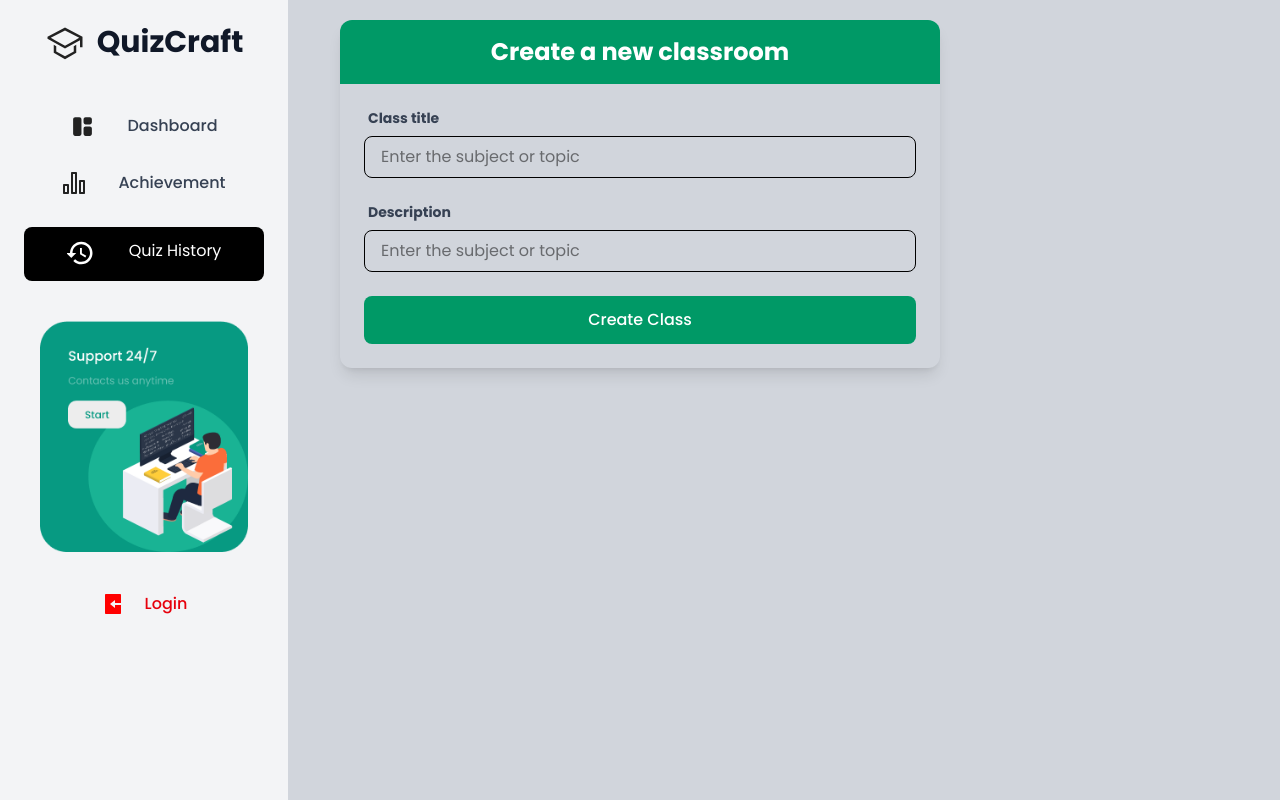
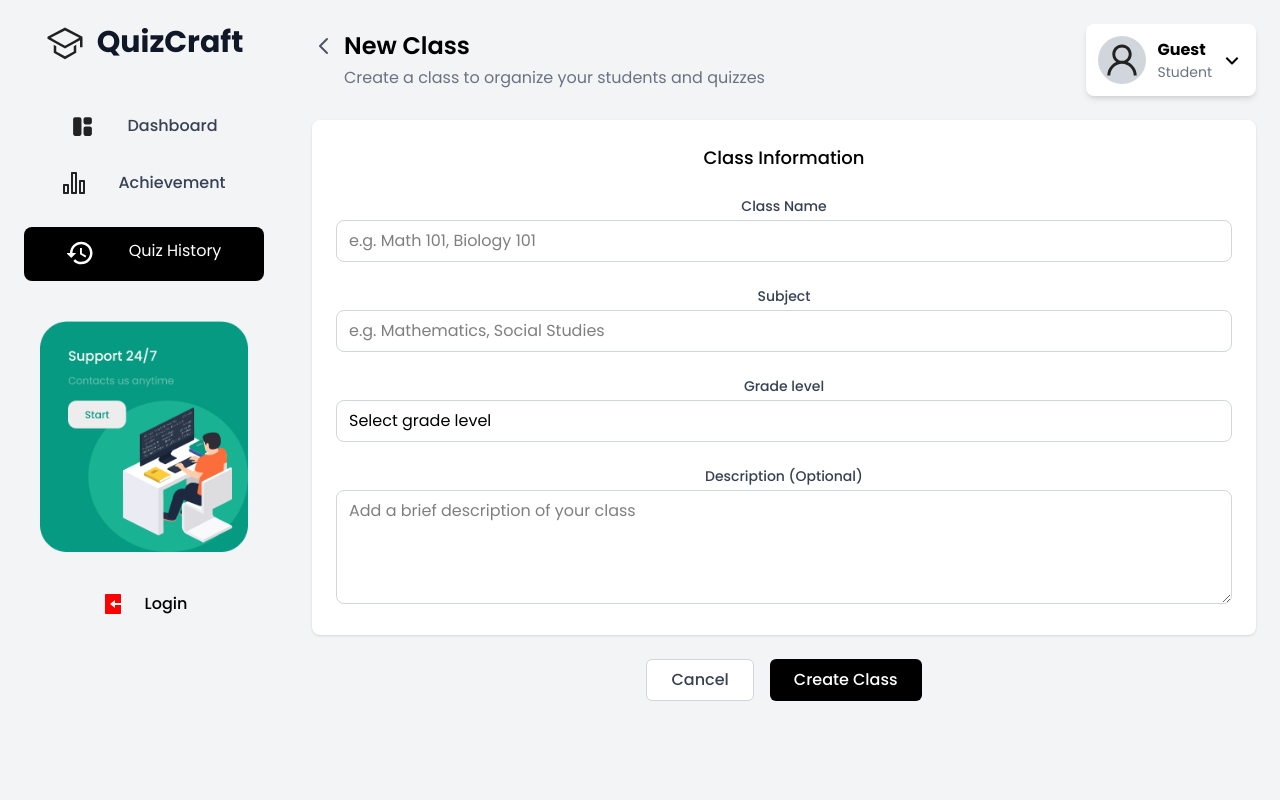
Before and after one commit to rahulkumarbhagat-coder/Classrooms, a React (Vite) app in the folder client/: page /create-classroom in a window 1280 px wide. Built offline with nearby package versions, Linux system fonts and the light colour scheme; no server answers.

Commit message:
Styling Classroom pages to match designs, CreateClassroom.jsx now matches design. I have ommitted the adding students section at the bottom of the form due to time constraints

```diff
--- a/client/src/components/Header.jsx
+++ b/client/src/components/Header.jsx
@@ -18,7 +18,7 @@ const Header = () => {
             </div>
           </div>
 
-      {/* Profile and Breadcrumbs */}
+      {/* Profile */}
       <div className="flex gap-5 justify-between self-end items-center">
           <div className="flex items-center bg-white p-3 rounded-lg shadow-2xl">
             <div className="w-12 h-12 bg-gray-300 rounded-full flex justify-center items-center"><img src="Frame (3).svg" alt="" /></div>
--- a/client/src/components/Sidebar.jsx
+++ b/client/src/components/Sidebar.jsx
@@ -13,28 +13,28 @@ const Sidebar = () => {
         <h1 className="text-3xl font-bold text-gray-900">QuizCraft</h1>
         </div>
         <nav className="space-y-4">
-          <a href="#" className="block mb-8 text-gray-700 font-medium hover:text-black">
+          <Link to={'/'} className="block mb-8 text-gray-700 font-medium hover:text-black">
             <div className="flex gap-8 justify-center">
               <img src="ic_round-space-dashboard.svg" alt="" /> Dashboard
             </div>
-            </a>
-            <a href="#" className="block mb-8 text-gray-700 font-medium hover:text-black">
+          </Link>
+          <Link href="#" className="block mb-8 text-gray-700 font-medium hover:text-black">
             <div className="flex gap-8 justify-center">
               <img src="graph-bar 1.svg" alt="" /> Achievement
             </div>
-            </a>
-          <a href="#" className="block mt-8 text-white bg-black p-3 rounded-lg">
+          </Link>
+          <Link href="#" className="block mt-8 text-white bg-black p-3 rounded-lg">
             <div className="flex gap-8 justify-center">
               <img src="graph-bar 1 (1).svg" alt="" /> Quiz History
             </div>
-            </a>
+          </Link>
         </nav>
         <div className="p-4 rounded-lg text-center text-white">
           <img src="Group 83.png" alt="" />
         </div>
-        <button className="text-red-600 font-medium">
+        <button className="font-medium">
           {userData.user?
-          <div className="flex gap-5 justify-center hover:cursor-pointer" onClick={handleLogout}>
+          <div className="flex text-red-600 gap-5 justify-center hover:cursor-pointer" onClick={handleLogout}>
             <img src="Frame (1).svg" alt="" />
             Log out
           </div>
--- a/client/src/pages/ClassroomPages/CreateClassroom.jsx
+++ b/client/src/pages/ClassroomPages/CreateClassroom.jsx
@@ -20,10 +20,14 @@ function CreateClassroom() {
 
         try {
             const name = e.target.elements.name.value.trim();
+            const subject = e.target.elements.subject.value.trim();
+            const gradeLevel = e.target.elements.gradeLevel.value.trim();
             const description = e.target.elements.description.value.trim();
 
             const classDetails = {
                 name,
+                subject,
+                gradeLevel,
                 description,
             }
 
@@ -55,60 +59,111 @@ function CreateClassroom() {
     }
 
     return (
-        <div className="w-full md:w-[600px] mx-auto mt-5 px-4 md:px-0">
-            <div className="rounded-xl shadow-lg overflow-hidden">
+        <div className="flex-grow h-screen bg-gray-100 pl-72">
             {/* Header Section */}
-                <div className="bg-emerald-600 px-6 py-4">
-                    <h2 className="text-2xl font-bold text-white">
-                    Create a new classroom
-                    </h2>
+            <div className="p-6">
+                <div className="flex justify-between items-center">
+                    <div>
+                        <div className="flex items-center mb-1">
+                            <button className="mr-2 text-gray-600">
+                                <svg width="24" height="24" viewBox="0 0 24 24" fill="none" xmlns="http://www.w3.org/2000/svg">
+                                    <path d="M15 19L8 12L15 5" stroke="currentColor" strokeWidth="2" strokeLinecap="round" strokeLinejoin="round"/>
+                                </svg>
+                            </button>
+                            <h1 className="text-2xl font-semibold">New Class</h1>
+                        </div>
+                        <p className="text-gray-500 ml-8">Create a class to organize your students and quizzes</p>
                     </div>
 
-                <form onSubmit={handleSubmit} className="p-6 space-y-6">
+                    {/* Profile */}
+                    <div className="flex items-center bg-white p-3 rounded-lg shadow-md">
+                        <div className="w-12 h-12 bg-gray-300 rounded-full flex justify-center items-center">
+                            <img src="Frame (3).svg" alt="" />
+                        </div>
+                        <div className="ml-3 text-left">
+                            <p className="font-bold">{userData.user ? (<>{userData.firstName} {userData.lastName}</>) : ("Guest")}</p>
+                            <p className="text-sm text-gray-500">{userData.isTeacher ? ("Teacher") : ("Student")}</p>
+                        </div>
+                        <img src="weui_arrow-filled.svg" alt="" className="ml-2"/>
+                    </div>
+                </div>
+            </div>
 
-                    {/* Classroom name */}
-                    <div className="space-y-2">
-                        <label
-                            className="block text-left text-sm px-1 font-bold text-gray-700"
-                            htmlFor="name">
-                                Class title
-                        </label>
+            {/* Main Content */}
+            <div className="px-6 pb-6">
+                <form onSubmit={handleSubmit}>
+                    {/* Class Information Card */}
+                    <div className="bg-white rounded-lg shadow-sm p-6 mb-6">
+                        <h2 className="text-lg font-medium mb-6">Class Information</h2>
+
+                        <div className="space-y-6">
+                            <div>
+                                <label className="block text-sm font-medium text-gray-700 mb-1">Class Name</label>
                                 <input
                                     type="text"
-                            className="w-full px-4 py-2 rounded-lg border focus:ring-emerald-500"
-                            placeholder="Enter the subject or topic"
-                            id="name"
                                     name="name"
+                                    placeholder="e.g. Math 101, Biology 101"
+                                    className="w-full px-3 py-2 border border-gray-300 rounded-lg focus:outline-none focus:ring-1 focus:ring-blue-500"
                                     required
                                 />
                             </div>
 
-                    {/* Description */}
-                    <div className="space-y-2">
-                        <label
-                            className="block text-left text-sm px-1 font-bold text-gray-700"
-                            htmlFor="description">
-                                Description
-                        </label>
+                            <div>
+                                <label className="block text-sm font-medium text-gray-700 mb-1">Subject</label>
                                 <input
                                     type="text"
-                            className="w-full px-4 py-2 rounded-lg border focus:ring-emerald-500"
-                            placeholder="Enter the subject or topic"
-                            id="description"
-                            name="description"
+                                    name="subject"
+                                    placeholder="e.g. Mathematics, Social Studies"
+                                    className="w-full px-3 py-2 border border-gray-300 rounded-lg focus:outline-none focus:ring-1 focus:ring-blue-500"
+                                    required
                                 />
                             </div>
 
-                    {/* Submit Button */}
+                            <div>
+                                <label className="block text-sm font-medium text-gray-700 mb-1">Grade level</label>
+                                <select
+                                    name="gradeLevel"
+                                    className="w-full px-3 py-2 border border-gray-300 rounded-lg focus:outline-none focus:ring-1 focus:ring-blue-500 appearance-none bg-white"
+                                    required
+                                >
+                                    <option value="">Select grade level</option>
+                                    <option value="elementary">Elementary</option>
+                                    <option value="middle">Middle School</option>
+                                    <option value="high">High School</option>
+                                    <option value="college">College</option>
+                                </select>
+                            </div>
+
+                            <div>
+                                <label className="block text-sm font-medium text-gray-700 mb-1">Description (Optional)</label>
+                                <textarea
+                                    name="description"
+                                    placeholder="Add a brief description of your class"
+                                    className="w-full px-3 py-2 border border-gray-300 rounded-lg focus:outline-none focus:ring-1 focus:ring-blue-500"
+                                    rows="4"
+                                ></textarea>
+                            </div>
+                        </div>
+                    </div>
+
+                    {/* Action Buttons */}
+                    <div className="flex justify-center space-x-4">
+                        <button
+                            type="button"
+                            className="px-6 py-2 bg-white border border-gray-300 rounded-md font-medium text-gray-700 hover:bg-gray-50"
+                        >
+                            Cancel
+                        </button>
                         <button
                             type="submit"
-                        className="w-full !bg-emerald-600 text-white hover:!bg-emerald-700 py-3 px-6 rounded-lg font-medium">
+                            className="bg-black text-white px-6 py-2 rounded-md font-medium hover:bg-gray-800"
+                        >
                             Create Class
                         </button>
+                    </div>
                 </form>
             </div>
         </div>
-
     );
 }
 
```
Also changed, not shown: 2 other files (tests, documents, lock files or other folders). Lines whose indentation alone changed are shown as unchanged.
